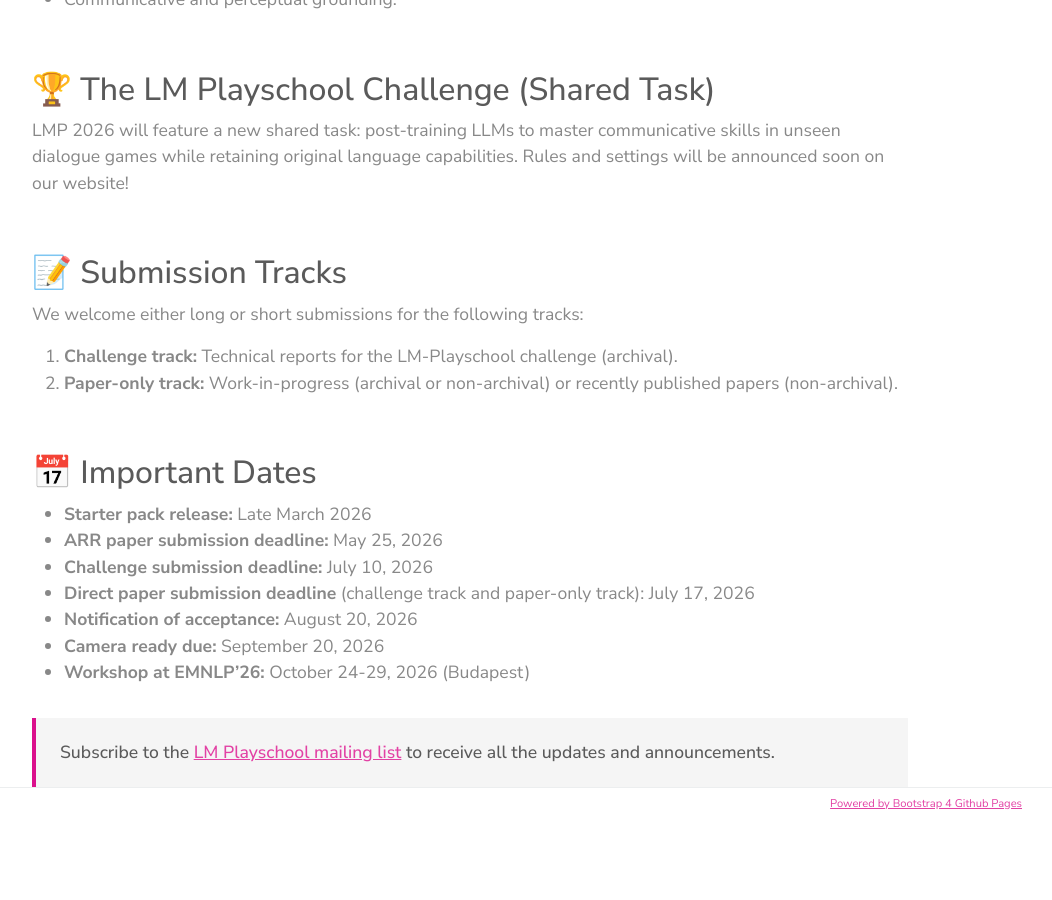
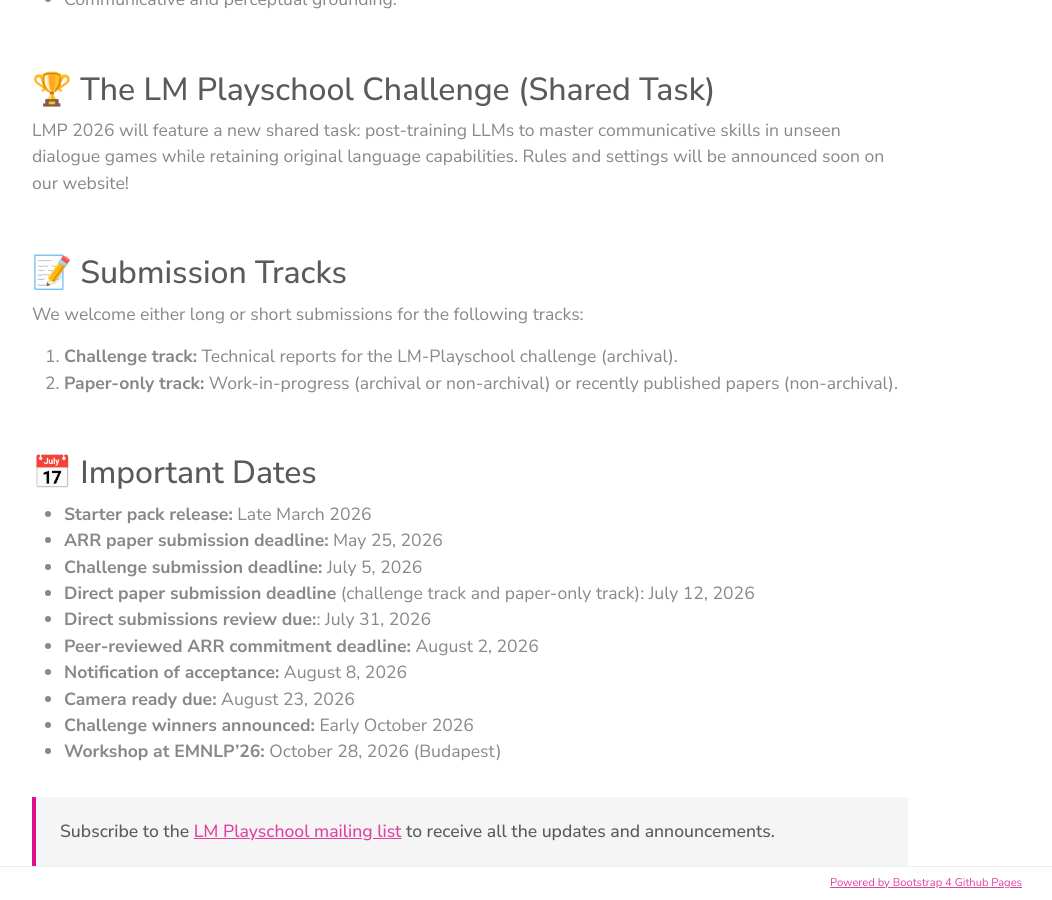
Before and after one commit to lm-playschool/lm-playschool.github.io, a Jekyll site: the page built from _content/_pages/cfp.md, in a window 1280 px wide and 900 px high, scrolled down 963 px. Shown: the whole window, without its empty margins (170-1222 px from the left). Built offline with Jekyll 4.4.1, drawn with Linux system fonts in a browser that asks for light colours; before the commit the page ends 1783 px from its top, so only the background shows below that.

Commit message:
Update important dates for CFP

```diff
--- a/_content/_pages/cfp.md
+++ b/_content/_pages/cfp.md
@@ -54,8 +54,11 @@
 
 - **Starter pack release:** Late March 2026
 - **ARR paper submission deadline:** May 25, 2026
-- **Challenge submission deadline:** July 10, 2026
-- **Direct paper submission deadline** (challenge track and paper-only track): July 17, 2026
-- **Notification of acceptance:** August 20, 2026
-- **Camera ready due:** September 20, 2026
-- **Workshop at EMNLP'26:** October 24-29, 2026 (Budapest)
+- **Challenge submission deadline:** July 5, 2026
+- **Direct paper submission deadline** (challenge track and paper-only track): July 12, 2026
+- **Direct submissions review due:**: July 31, 2026
+- **Peer-reviewed ARR commitment deadline:** August 2, 2026
+- **Notification of acceptance:** August 8, 2026
+- **Camera ready due:** August 23, 2026
+- **Challenge winners announced:** Early October 2026
+- **Workshop at EMNLP'26:** October 28, 2026 (Budapest)
```
